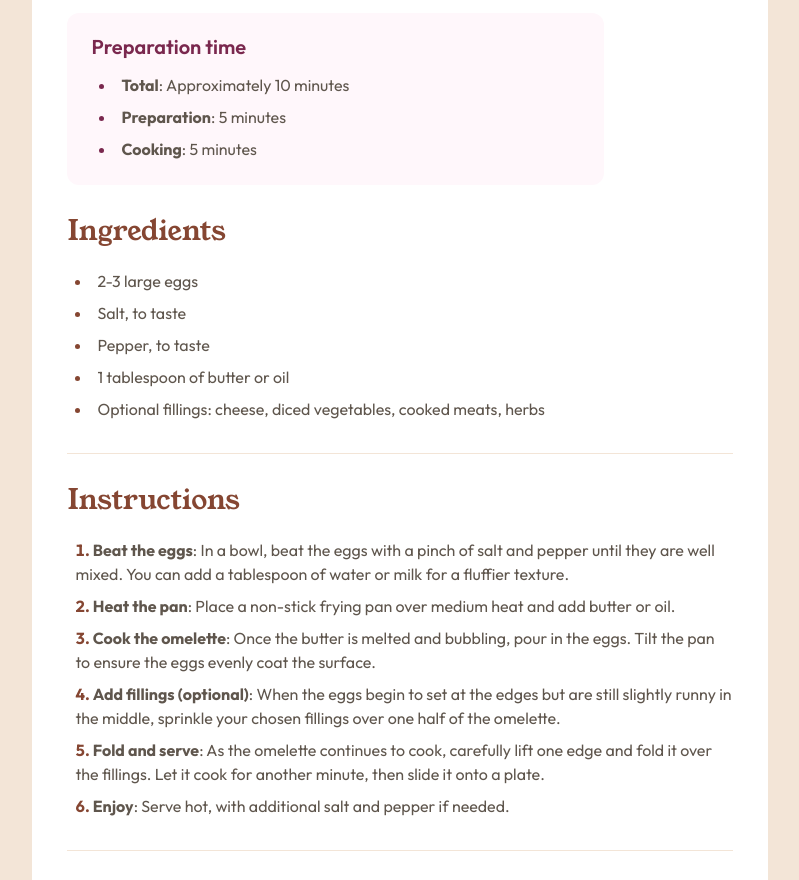
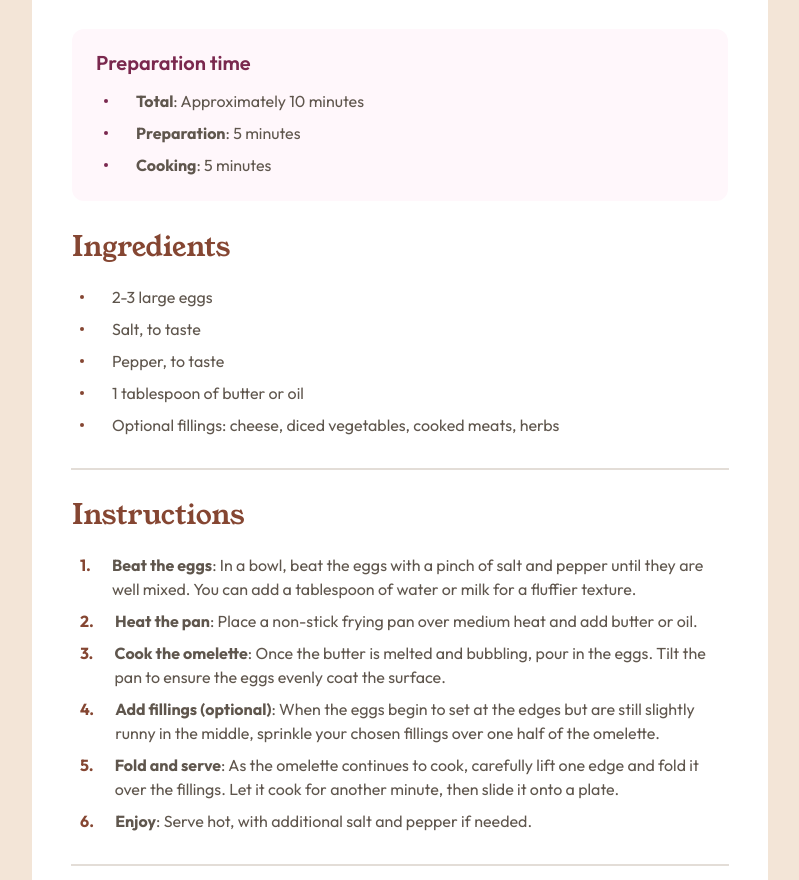
Before and after one commit to the-firstrong/recipe-page, a plain HTML site: page index.html in a window 1280 px wide. Shown: the part 623-1503 px from the top of the page, without its empty margins (240-1039 px from the left). Drawn offline with Linux system fonts and the light colour scheme.

Commit message:
Improve HTML and CSS

```diff
--- a/css/styles.css
+++ b/css/styles.css
@@ -1,18 +1,32 @@
 :root {
     /* Fonts */
-    --fonts-heading: 'Young Serif', serif;
-    --fonts-body: 'Outfit', sans-serif;
+    --font-heading: 'Young Serif', serif;
+    --font-body: 'Outfit', sans-serif;
 
     /* Colors */
-    --stone-color: #5F564D;
-    --lightstone-color: #5F564D;
-    --brown-color: #854632;
+    --stone-600: #5F564D;
+    --stone-150: #E3DDD7;
+    --brown-800: #854632;
+    --rose-800: #7A284E;
 
-    /* Sizing */
-    --heading-size: 28px;
-    --body-size: 16px;
-    --line-height-body: 1.5;
-    --font-weight-regular: 400;
+    /* Font sizes */
+    --text-lg: 1.75rem;
+    --text-base: 1rem;
+
+    /* Font weights */
+    --font-regular: 400;
+    --font-bold: 700;
+
+    /* Line heights */
+    --line-height-normal: 1.5;
+    --line-height-tight: 1;
+
+    /* Spacing */
+    --spacing-40: 2.5rem;
+    --spacing-32: 2rem;
+    --spacing-24: 1.5rem;
+    --spacing-16: 1rem;
+    --spacing-8: 0.5rem;
 }
 
 * {
@@ -22,121 +36,145 @@
 }
 
 body {
+    display: flex;
+    justify-content: center;
+    align-items: center;
+    min-height: 100vh;
     background-color: #F3E5D7;
-    font-family: var(--fonts-body);
-    color: var(--stone-color);
-    font-size: var(--body-size);
-    line-height: var(--line-height-body);
-    font-weight: var(--font-weight-regular);
-    margin: 0;
-    padding: 0;
+    color: var(--stone-600);
+    font-family: var(--font-body);
+    font-size: var(--text-base);
+    font-weight: var(--font-regular);
+    line-height: var(--line-height-normal);
 }
 
 .container {
     background-color: #FFFFFF;
-    width: calc(100% - 40px);
-    max-width: 736px;
-    margin-inline: auto;
-    padding: clamp(10px, 2.77vw, 40px);
-    margin-block: clamp(40px, 8.8vw, 128px);
-    border-radius: clamp(4px, 1.6vw, 24px);
+    width: 100%;
+    max-width: 46rem;
+    padding: 2.5rem;
+    margin-block: 8rem;
+    border-radius: 24px;
+}
+
+.preview {
+    margin-block-end: var(--spacing-40);
 }
 
 img {
-    max-width: 100%;
+    width: 100%;
     height: auto;
     display: block;
-    margin-inline: auto;
+    border-radius: 12px;
 }
 
-.heading {
-    margin-top: 40px;
+/* Shared styles */
+.heading,
+.preparation-time {
+    margin-block-end: var(--spacing-32);
 }
 
-h1 {
-    font-family: var(--fonts-heading);
-    font-size: 40px;
-    font-weight: var(--font-weight-regular);
+h1,
+h2 {
+    font-family: var(--font-heading);
+    font-size: var(--text-lg);
+    font-weight: var(--font-regular);
     line-height: 1;
-    color: #312E2C;
-    margin-bottom: 24px;
+    color: var(--brown-800);
+    margin-block-end: var(--spacing-24);
 }
 
+.bold {
+    font-weight: var(--font-bold);
+}
+
+hr {
+    border: none;
+    outline: 0.5px solid #E3DDD7;
+    margin-block: var(--spacing-32);
+}
+
+/* Heading */
+.heading h1 {
+    font-size: 2.5rem;
+    color: #312E2C;
+}
+
+/* Preparation time */
 .preparation-time {
-    margin-block: 32px;
     background-color: #FFF7FB;
     width: 100%;
-    max-width: 537px;
     border-radius: 12px;
-    padding: 24px;
+    padding: var(--spacing-24);
 }
 
 .preparation-time h2 {
-    font-family: var(--fonts-body);
-    font-size: 20px;
+    font-family: var(--font-body);
+    font-size: 1.25rem;
     font-weight: 600;
-    line-height: 1;
     color: #7A284E;
-    margin-bottom: 16px;
+    margin-block-end: var(--spacing-16);
 }
 
-ul {
-    list-style-position: inside;
-    margin-left: 8px;
+/* List styles */
+ul,
+ol {
+    list-style: none;
 }
 
-.preparation-time li::marker {
-    color: #7A284E;
+
+.container li {
+    display: flex;
+    align-items: center;
+    gap: var(--spacing-16);
+    padding-inline-start: var(--spacing-8);
 }
 
-.bold {
-    font-weight: 700;
+.instructions li {
+    align-items: baseline;
 }
 
-h2 {
-    font-family: var(--fonts-heading);
-    font-size: var(--heading-size);
-    font-weight: 400;
-    line-height: 1;
-    color: var(--brown-color);
-    margin-bottom: 24px;
+ul li::before {
+    content: "";
+    background-color: #7A284E;
+    width: 0.25rem;
+    height: 0.25rem;
+    margin-inline-end: 12px;
+    flex-shrink: 0;
+    border-radius: 50%;
 }
 
-.ingredients li::marker {
-    color: var(--brown-color);
+.ingredients li::before {
+    background-color: var(--brown-800);
 }
 
-hr {
-    width: 100%;
-    margin-block: 32px;
-    height: 1px;
-    background-color: #F3E5D7;
-    border: none;
-
+li>span {
+    flex: 1;
 }
 
-ol {
-    font-family: var(--fonts-body);
-    list-style-position: inside;
-    margin-left: 8px;
+.container ol {
+    counter-reset: step;
 }
 
-ol li::marker {
-    color: var(--brown-color);
-    font-family: var(--fonts-body);
-    font-weight: 700;
+ol li {
+    counter-increment: step;
 }
 
-li {
-    margin-bottom: 8px;
+ol li::before {
+    content: counter(step) ".";
+    color: var(--brown-800);
+    font-weight: var(--font-bold);
+    margin-inline-end: 5.15px;
+    flex-shrink: 0;
 }
 
-li:last-child {
-    margin-bottom: 0;
+.container li:not(:last-child) {
+    margin-block-end: var(--spacing-8);
 }
 
+/* Nutrition */
 .nutrition p {
-    margin-bottom: 24px;
+    margin-block-end: var(--spacing-24);
 }
 
 table {
@@ -146,33 +184,33 @@ table {
 
 tr {
     text-align: left;
-    border-bottom: 1px solid #F3E5D7;
-    padding-inline: 32px;
+}
+
+tr:not(:last-child) {
+    box-shadow: inset 0 -1px 0 #E3DDD7;
 }
 
 th {
-    font-weight: var(--font-weight-regular);
-    padding-block: 12px;
-    padding-left: 32px;
-    padding-right: 8px;
+    width: 50%;
+    font-weight: var(--font-regular);
+    padding-block: 0.75rem;
+    padding-inline-start: var(--spacing-32);
 }
 
 td {
-    font-weight: 700;
-    color: var(--brown-color);
-    padding-block: 12px;
-    padding-right: 32px;
-    padding-left: 8px;
+    color: var(--brown-800);
+    font-weight: var(--font-bold);
+    padding-block: 0.75rem;
+    padding-inline-start: var(--spacing-8);
+    padding-inline-end: var(--spacing-32);
 }
 
 tr:first-child th,
 tr:first-child td {
-    padding-top: 0;
+    padding-block-start: 0;
 }
 
 tr:last-child th,
 tr:last-child td {
-    padding-bottom: 0;
+    padding-block-end: 0;
 }
-
-/* The end of the table styling */
--- a/index.html
+++ b/index.html
@@ -15,9 +15,10 @@
 </head>
 
 <body>
-  <main>
-    <div class="container">
+  <main class="container">
+    <div class="preview">
       <img src="./assets/images/image-omelette.jpeg" alt="Omelet on the plate">
+    </div>
     <section class="heading">
       <h1>Simple Omelette Recipe</h1>
       <p>An easy and quick dish, perfect for any meal. This classic omelette combines beaten eggs cooked to
@@ -26,9 +27,21 @@
     <section class="preparation-time">
       <h2>Preparation time</h2>
       <ul>
-          <li><span class="bold">Total</span>: Approximately 10 minutes</li>
-          <li class="margin-spasing"><span class="bold">Preparation</span>: 5 minutes</li>
-          <li><span class="bold">Cooking</span>: 5 minutes</li>
+        <li>
+          <span>
+            <span class="bold">Total</span>: Approximately 10 minutes
+          </span>
+        </li>
+        <li>
+          <span>
+            <span class="bold">Preparation</span>: 5 minutes
+          </span>
+        </li>
+        <li>
+          <span>
+            <span class="bold">Cooking</span>: 5 minutes
+          </span>
+        </li>
       </ul>
     </section>
     <section class="ingredients">
@@ -45,25 +58,40 @@
     <section class="instructions">
       <h2>Instructions</h2>
       <ol>
-          <li><span class="bold">Beat the eggs</span>: In a bowl, beat the eggs with a pinch of salt and
-            pepper until they are well mixed.
-            You can add a tablespoon of water or milk for a fluffier texture.</li>
-          <li><span class="bold">Heat the pan</span>: Place a non-stick frying pan over medium heat and
-            add
-            butter or oil.</li>
-          <li><span class="bold">Cook the omelette</span>: Once the butter is melted and bubbling, pour
-            in
-            the eggs. Tilt the pan to ensure
-            the eggs evenly coat the surface.</li>
-          <li><span class="bold">Add fillings (optional)</span>: When the eggs begin to set at the edges
-            but
-            are still slightly runny in the
-            middle, sprinkle your chosen fillings over one half of the omelette.</li>
-          <li><span class="bold">Fold and serve</span>: As the omelette continues to cook, carefully lift
-            one
-            edge and fold it over the
-            fillings. Let it cook for another minute, then slide it onto a plate.</li>
-          <li><span class="bold">Enjoy</span>: Serve hot, with additional salt and pepper if needed.</li>
+        <li>
+          <span>
+            <span class="bold">Beat the eggs</span>: In a bowl, beat the eggs with a pinch of salt and pepper until they
+            are well mixed. You can add a tablespoon of water or milk for a fluffier texture.
+          </span>
+        </li>
+        <li>
+          <span>
+            <span class="bold">Heat the pan</span>: Place a non-stick frying pan over medium heat and add butter or oil.
+          </span>
+        </li>
+        <li>
+          <span>
+            <span class="bold">Cook the omelette</span>: Once the butter is melted and bubbling, pour in the eggs. Tilt
+            the pan to ensure the eggs evenly coat the surface.
+          </span>
+        </li>
+        <li>
+          <span>
+            <span class="bold">Add fillings (optional)</span>: When the eggs begin to set at the edges but are still
+            slightly runny in the middle, sprinkle your chosen fillings over one half of the omelette.
+          </span>
+        </li>
+        <li>
+          <span>
+            <span class="bold">Fold and serve</span>: As the omelette continues to cook, carefully lift one edge and
+            fold it over the fillings. Let it cook for another minute, then slide it onto a plate.
+          </span>
+        </li>
+        <li>
+          <span>
+            <span class="bold">Enjoy</span>: Serve hot, with additional salt and pepper if needed.
+          </span>
+        </li>
       </ol>
     </section>
     <hr>
@@ -91,7 +119,6 @@
         </tbody>
       </table>
     </section>
-    </div>
   </main>
 </body>
 
```
Lines whose indentation alone changed are shown as unchanged.
